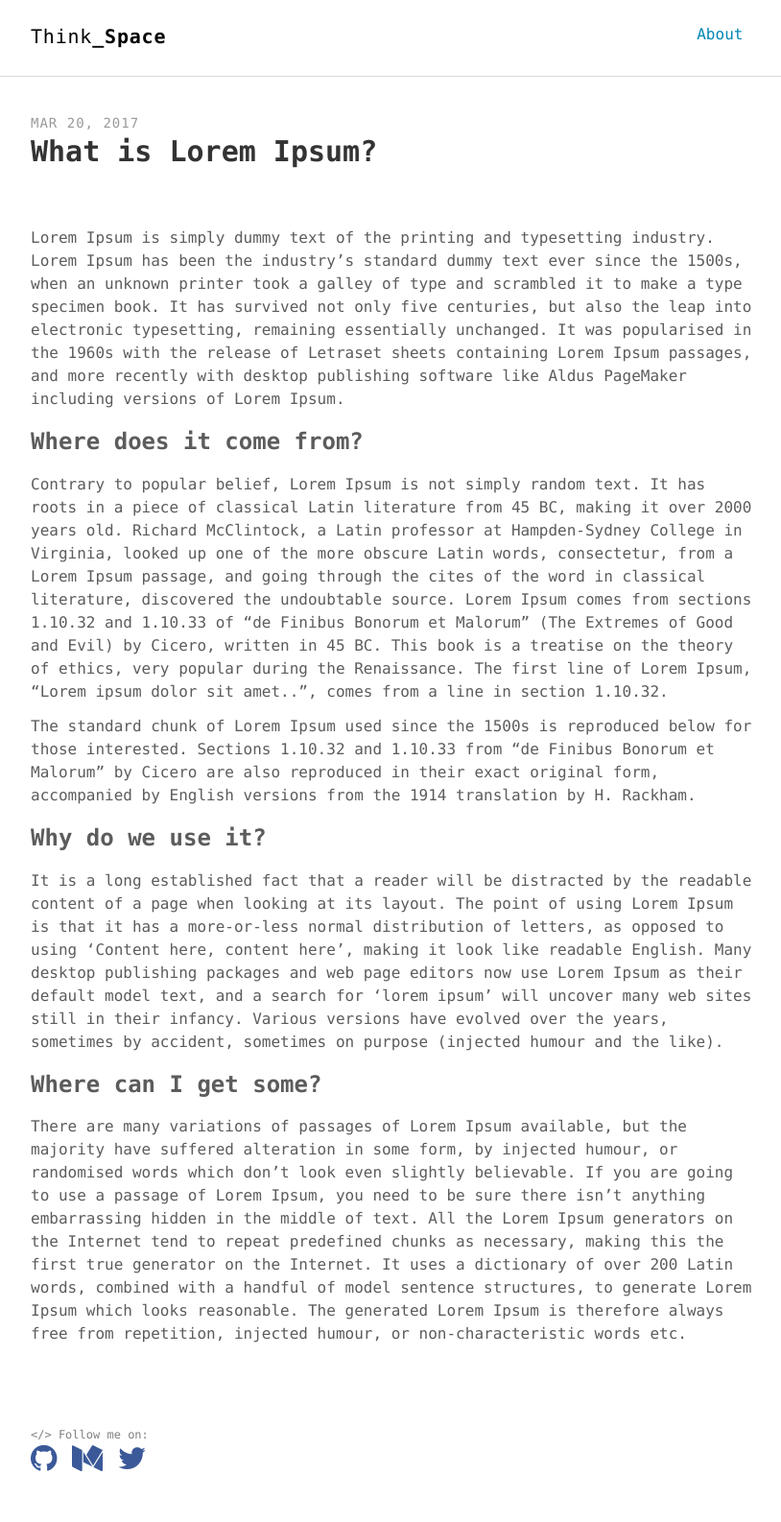
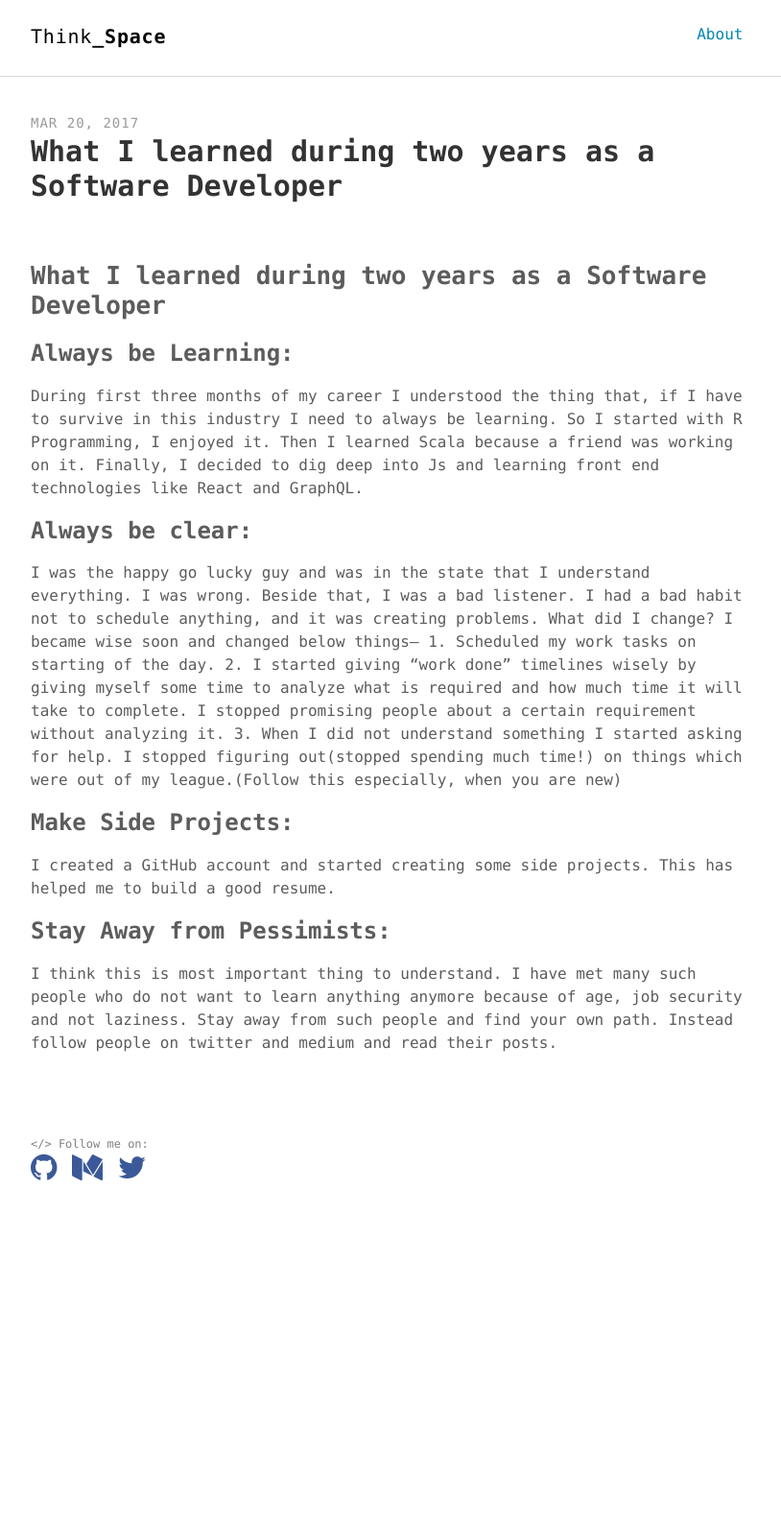
Before and after one commit to sagpat/sagpat.github.io, a Jekyll site: the page built from _posts/2017-03-20-what-is-lorem-ipsum.md, in a window 1280 px wide. Shown: the whole page at 96% size, without its empty margins (232-1046 px from the left). Built offline with Jekyll 4.4.1, drawn with Linux system fonts in a browser that asks for light colours; after the commit the page ends 1283 px from its top, so only the background shows below that.

Commit message:
post added

```diff
--- a/_posts/2017-03-20-what-is-lorem-ipsum.md
+++ b/_posts/2017-03-20-what-is-lorem-ipsum.md
@@ -1,23 +1,18 @@
 ---
 layout: post
-title: "What is Lorem Ipsum?"
-description: "There is no one who loves pain itself, who seeks after it and wants to have it, simply because it is pain..."
-comments: true
-keywords: "dummy content, lorem ipsum"
+title: "What I learned during two years as a Software Developer"
 ---
 
-Lorem Ipsum is simply dummy text of the printing and typesetting industry. Lorem Ipsum has been the industry's standard dummy text ever since the 1500s, when an unknown printer took a galley of type and scrambled it to make a type specimen book. It has survived not only five centuries, but also the leap into electronic typesetting, remaining essentially unchanged. It was popularised in the 1960s with the release of Letraset sheets containing Lorem Ipsum passages, and more recently with desktop publishing software like Aldus PageMaker including versions of Lorem Ipsum.
+## What I learned during two years as a Software Developer
 
-### Where does it come from?
+### Always be Learning:
+During first three months of my career I understood the thing that, if I have to survive in this industry I need to always be learning. So I started with R Programming, I enjoyed it. Then I learned Scala because a friend was working on it. Finally, I decided to dig deep into Js and learning front end technologies like React and GraphQL.
 
-Contrary to popular belief, Lorem Ipsum is not simply random text. It has roots in a piece of classical Latin literature from 45 BC, making it over 2000 years old. Richard McClintock, a Latin professor at Hampden-Sydney College in Virginia, looked up one of the more obscure Latin words, consectetur, from a Lorem Ipsum passage, and going through the cites of the word in classical literature, discovered the undoubtable source. Lorem Ipsum comes from sections 1.10.32 and 1.10.33 of "de Finibus Bonorum et Malorum" (The Extremes of Good and Evil) by Cicero, written in 45 BC. This book is a treatise on the theory of ethics, very popular during the Renaissance. The first line of Lorem Ipsum, "Lorem ipsum dolor sit amet..", comes from a line in section 1.10.32.
+### Always be clear:
+I was the happy go lucky guy and was in the state that I understand everything. I was wrong. Beside that, I was a bad listener.  I had a bad habit not to schedule anything, and it was creating problems. What did I change? I became wise soon and changed below things— 1. Scheduled my work tasks on starting of the day.  2. I started giving “work done” timelines wisely by giving myself some time to  analyze what is required and how much time it will take to complete. I stopped promising people about a certain requirement without analyzing it. 3. When I did not understand something I started asking for help. I stopped figuring out(stopped spending much time!) on things which were out of my league.(Follow this especially, when you are new)
 
-The standard chunk of Lorem Ipsum used since the 1500s is reproduced below for those interested. Sections 1.10.32 and 1.10.33 from "de Finibus Bonorum et Malorum" by Cicero are also reproduced in their exact original form, accompanied by English versions from the 1914 translation by H. Rackham.
+### Make Side Projects:
+I created a GitHub account and started creating some side projects. This has helped me to build a good resume.
 
-### Why do we use it?
-
-It is a long established fact that a reader will be distracted by the readable content of a page when looking at its layout. The point of using Lorem Ipsum is that it has a more-or-less normal distribution of letters, as opposed to using 'Content here, content here', making it look like readable English. Many desktop publishing packages and web page editors now use Lorem Ipsum as their default model text, and a search for 'lorem ipsum' will uncover many web sites still in their infancy. Various versions have evolved over the years, sometimes by accident, sometimes on purpose (injected humour and the like).
-
-### Where can I get some?
-
-There are many variations of passages of Lorem Ipsum available, but the majority have suffered alteration in some form, by injected humour, or randomised words which don't look even slightly believable. If you are going to use a passage of Lorem Ipsum, you need to be sure there isn't anything embarrassing hidden in the middle of text. All the Lorem Ipsum generators on the Internet tend to repeat predefined chunks as necessary, making this the first true generator on the Internet. It uses a dictionary of over 200 Latin words, combined with a handful of model sentence structures, to generate Lorem Ipsum which looks reasonable. The generated Lorem Ipsum is therefore always free from repetition, injected humour, or non-characteristic words etc.
+### Stay Away from Pessimists:
+I think this is most important thing to understand. I have met many such people who do not want to learn anything anymore because of age, job security and not laziness. Stay away from such people and find your own path. Instead follow people on twitter and medium and read their posts.
```
